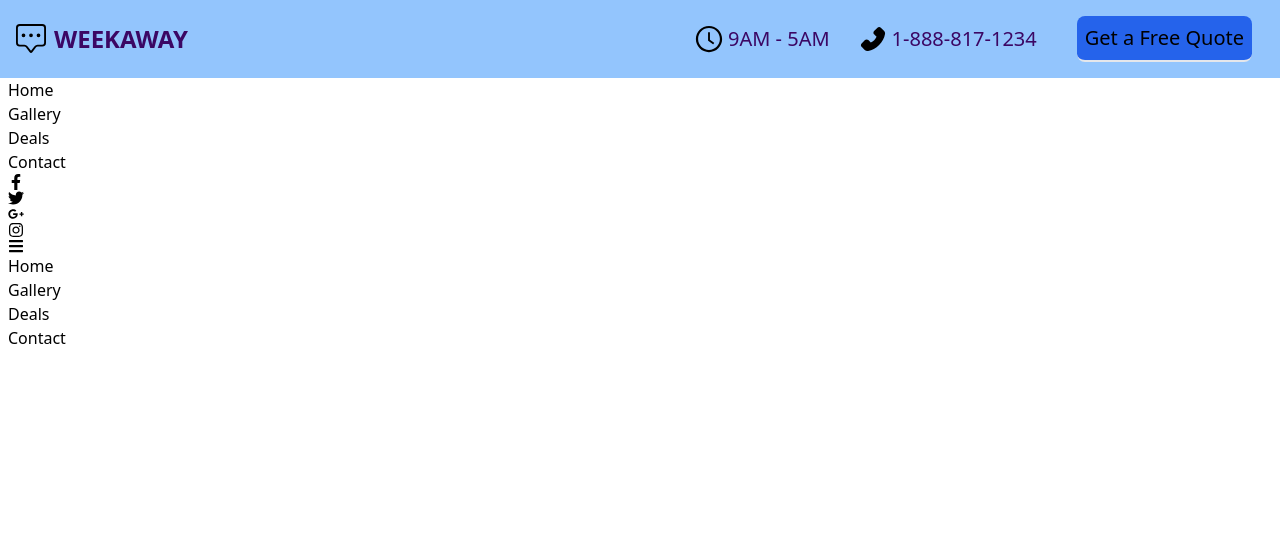
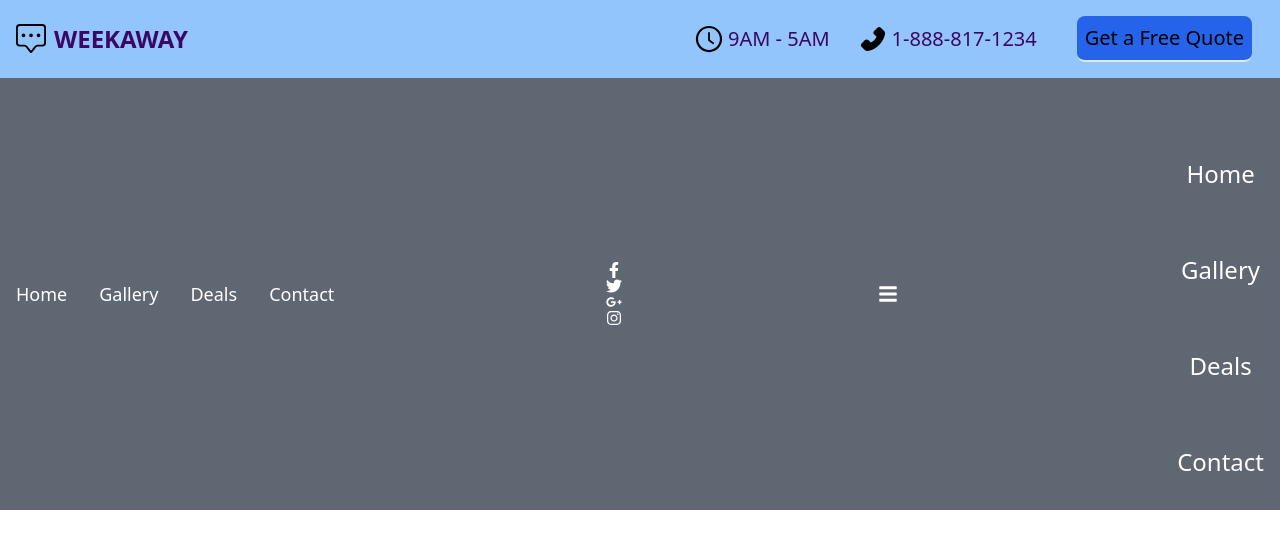
Before and after one commit to WajidMohammed9951/weekawaywebsite, a React (Create React App) app in the folder weekawaywebsite/: page / in a window 1280 px wide. Shown: the top 548 px of the page. Built offline with nearby package versions, Linux system fonts and the light colour scheme.

Commit message:
styling navbar section

```diff
--- a/weekawaywebsite/src/Components/Navbar.js
+++ b/weekawaywebsite/src/Components/Navbar.js
@@ -13,18 +13,18 @@ import {
 
 const Navbar = () => {
   return (
-    <div className=''>
-        <ul className='mx-2'>
-            <li>
+    <div className=' w-full min-h-[50px] flex justify-between items-center absolute text-white bg-gray-700/80'>
+        <ul className='hidden sm:flex text-lg'>
+            <li className='px-4'>
                 <a href='/' >Home</a>
             </li>
-            <li>
+            <li className='px-4'>
                 <a href='#gallery' >Gallery</a>
             </li>
-            <li>
+            <li className='px-4'>
                 <a href='#deals' >Deals</a>
             </li>
-            <li>
+            <li className='px-4'>
                 <a href='#contact' >Contact</a>
             </li>
         </ul>
@@ -36,20 +36,20 @@ const Navbar = () => {
         </div>
 
         <div>
-            <FaBars className='mx-2'/>
+            <FaBars size={20} className='mr-4 cursor-pointer' />
         </div>
         <div>
-        <ul className='mx-2'>
-            <li>
+        <ul className='h-full w-full text-center pt-12 px-4'>
+            <li className='text-2xl py-8'>
                 <a href='/' >Home</a>
             </li>
-            <li>
+            <li className='text-2xl py-8'>
                 <a href='#gallery' >Gallery</a>
             </li>
-            <li>
+            <li className='text-2xl py-8'>
                 <a href='#deals' >Deals</a>
             </li>
-            <li>
+            <li className='text-2xl py-8'>
                 <a href='#contact' >Contact</a>
             </li>
         </ul>
```
